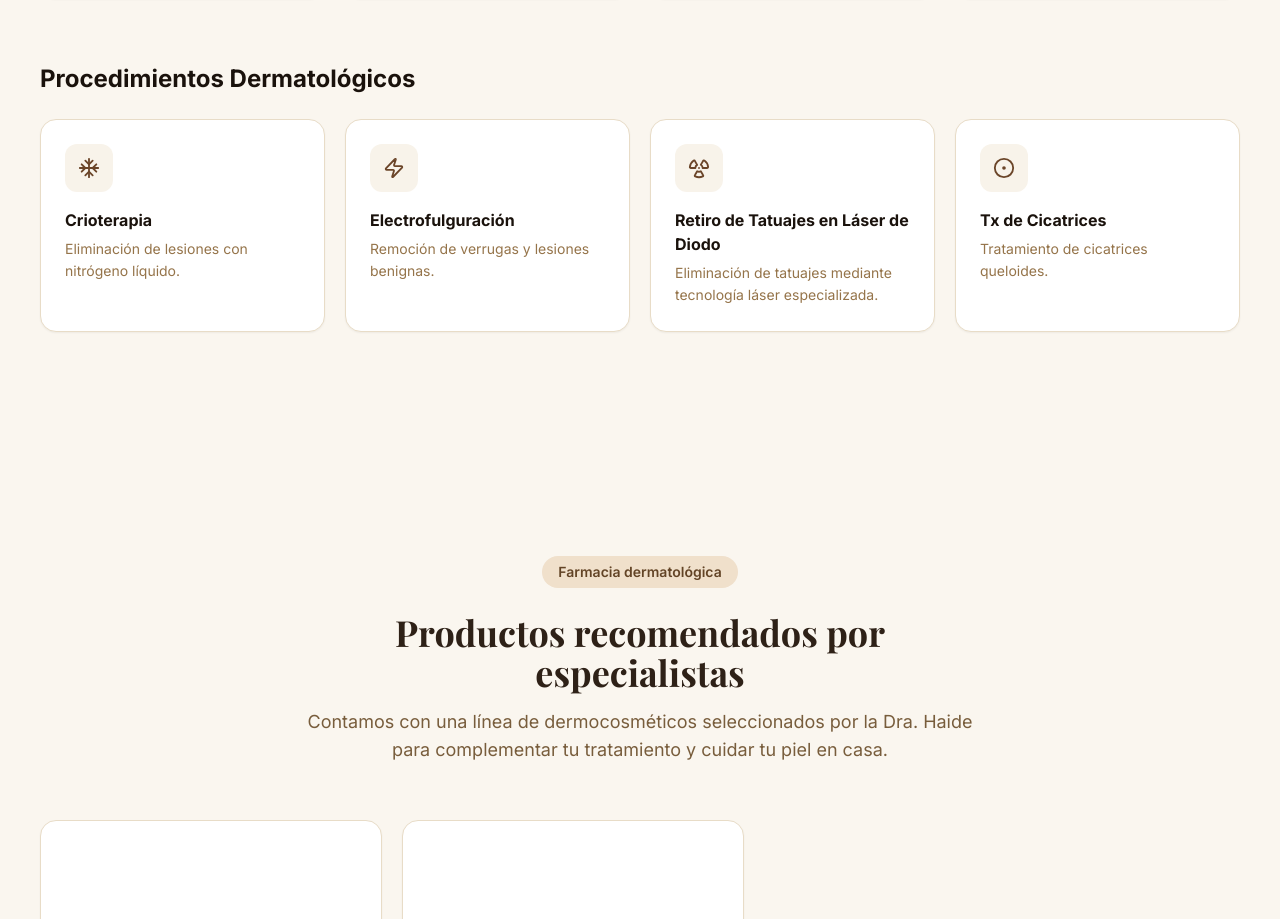
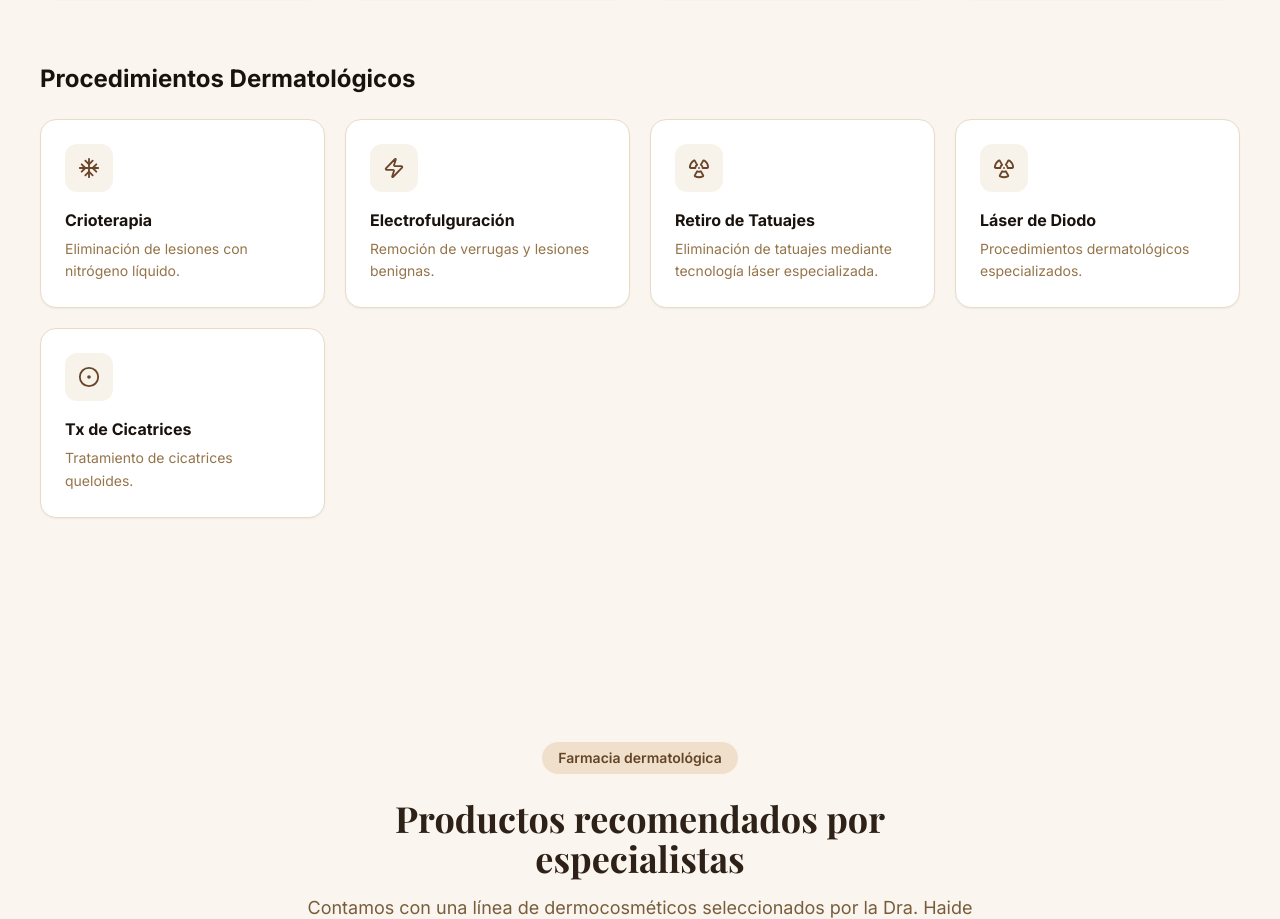
Before and after one commit to dermahaideyael-dotcom/Pagina-DrahaideYael, a React (Vite) app: page / in a window 1280 px wide. Shown: the part 3371-4290 px from the top of the page. Built offline with nearby package versions, Linux system fonts and the light colour scheme; no server answers.

Commit message:
Separar Retiro de Tatuajes y Láser de Diodo en servicios

```diff
--- a/src/components/Services.jsx
+++ b/src/components/Services.jsx
@@ -63,7 +63,8 @@ const CATEGORIES = [
     items: [
       { icon: Snowflake, title: 'Crioterapia', description: 'Eliminación de lesiones con nitrógeno líquido.' },
       { icon: Zap, title: 'Electrofulguración', description: 'Remoción de verrugas y lesiones benignas.' },
-      { icon: Radiation, title: 'Retiro de Tatuajes en Láser de Diodo', description: 'Eliminación de tatuajes mediante tecnología láser especializada.' },
+      { icon: Radiation, title: 'Retiro de Tatuajes', description: 'Eliminación de tatuajes mediante tecnología láser especializada.' },
+      { icon: Radiation, title: 'Láser de Diodo', description: 'Procedimientos dermatológicos especializados.' },
       { icon: CircleDot, title: 'Tx de Cicatrices', description: 'Tratamiento de cicatrices queloides.' },
     ],
   },
```
